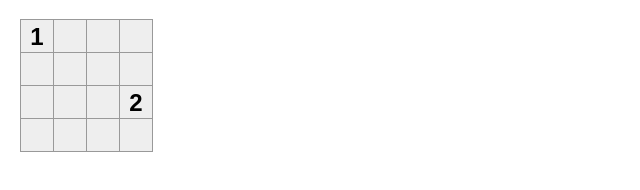
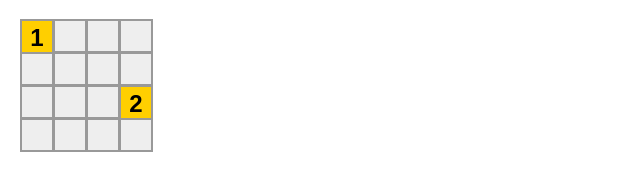
Before and after one commit to imshyam/1024, a React app: page / in a window 1280 px wide. Shown: the whole page, without its empty margins (0-640 px from the left). Built offline with nearby package versions, Linux system fonts and the light colour scheme.

Commit message:
handle button clicks and add div

```diff
--- a/src/index.css
+++ b/src/index.css
@@ -15,7 +15,7 @@ ol, ul {
 
 .square {
   background: #eee;
-  border: 1.5px solid #999;
+  border: 2px solid #999;
   float: left;
   font-size: 24px;
   font-weight: bold;
@@ -54,3 +54,11 @@ ol, ul {
 .game-info {
   margin-left: 20px;
 }
+
+.hasval {
+  background-color: #FFCF00;
+  -webkit-animation-name: movediv; /* Safari 4.0 - 8.0 */
+  -webkit-animation-duration: 1s; /* Safari 4.0 - 8.0 */
+  animation-name: movediv;
+  animation-duration: 1s;
+}
--- a/src/index.js
+++ b/src/index.js
@@ -9,7 +9,6 @@ var values = [
     [0, 0, 0, 0],
     [0, 0, 0, 0],
   ];
-var newPlace = [];
 
 class Score extends React.Component {
 	render(){
@@ -24,30 +23,32 @@ class Square extends React.Component {
   	super(props);
   	this.state = {
   		value: props.value,
+  		name: props.name,
   	}
   }
   render() {
     return (
-      <button className="square" onClick={() =>
-      	  this.setState({value: parseInt(this.state.value, 10) * 2})}>
-        {parseInt(this.state.value, 10) !== 0 ? this.state.value : ""}
+      <button className="square" id={'p_' + this.state.name}>
+        <div id={'c_' + this.state.name} className={parseInt(this.state.value, 10) !== 0 ? 'hasval': ''}>
+        	{parseInt(this.state.value, 10) !== 0 ? this.state.value : ""}
+        </div>
       </button>
     );
   }
 }
 
 class Board extends React.Component {
-  renderSquare(i) {
-    return <Square value={i}/>;
+  renderSquare(i, x, y) {
+    return <Square value={i} name={x.toString() + y.toString()}/>;
   }
 
   renderRow(i) {
   	return (
       <div className="board-row" key={i}>
-        {this.renderSquare(values[i][0])}
-        {this.renderSquare(values[i][1])}
-        {this.renderSquare(values[i][2])}
-        {this.renderSquare(values[i][3])}
+        {this.renderSquare(values[i][0], i, 0)}
+        {this.renderSquare(values[i][1], i, 1)}
+        {this.renderSquare(values[i][2], i, 2)}
+        {this.renderSquare(values[i][3], i, 3)}
       </div>
   	);
   }
@@ -66,18 +67,55 @@ class Board extends React.Component {
 }
 
 class Game extends React.Component {
+
+  constructor(props) {
+    super(props)
+    function checkKey(e) {
+	    var event = window.event ? window.event : e;
+	    if (event.keyCode === 37) { // Left Key
+	    	console.log("Left");
+	    }
+	    if (event.keyCode === 38) { // Up Key
+	    	console.log("Up");
+	    }
+	    if (event.keyCode === 39) { // Right Key
+	    	console.log("Right");
+	    }
+	    if (event.keyCode === 40) { // Down Key
+	    	console.log("Down");
+	    }
+	}
+
+	document.onkeydown = checkKey;
+    this.handleKeyDown = this.handleKeyDown.bind(this)
+    this.state = {
+      cursor: 0,
+      result: []
+    }
+  }
+
+  handleKeyDown(e) {
+    const { cursor, result } = this.state
+    // arrow up/down button should select next/previous list element
+    if (e.key === 38 && cursor > 0) {
+        console.log("UP")
+    } else if (e.key === 40 && cursor < result.length - 1) {
+      console.log("Down")
+    }
+  }
+
   render() {
+  	// 1st value on game start
   	var tmp = Math.floor(Math.random() * availablePlaces.length);
   	var i = availablePlaces.splice(tmp,1)[0];
-  	console.log("i : " + i);
   	values[parseInt(i/10, 10)][i%10] = Math.floor(Math.random() * 2) + 1;
+  	// 2nd value on game start
   	tmp = Math.floor(Math.random() * availablePlaces.length);
   	i = availablePlaces.splice(tmp,1)[0];
-  	console.log("i : " + i);
   	values[parseInt(i/10, 10)][i%10] = Math.floor(Math.random() * 2) + 1;
-  	console.log(values);
+
     return (
-      <div className="game">
+      <div className="game" onKeyDown = { this.handleKeyDown } tabIndex="0">
         <div className="game-board">
 	  	  <div className="game-info">
 	        {/* < Score score="10"/ > */}
```
